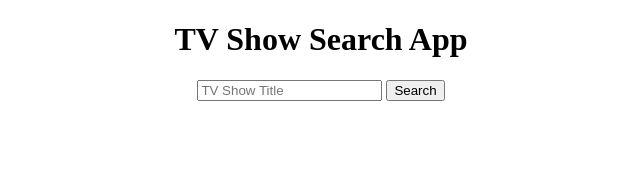
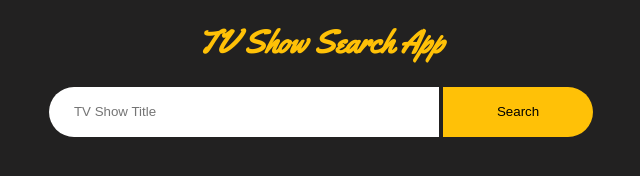
Before and after one commit to jsfinesse/TV-Show-Search-App, a plain HTML site: page index.html in a window 1280 px wide. Shown: the whole page, without its empty margins (319-959 px from the left). Drawn offline with nearby package versions, Linux system fonts and the light colour scheme.

Commit message:
Added styles

```diff
--- a/index.html
+++ b/index.html
@@ -7,7 +7,7 @@
         <title>TV Show Search App</title>
         <script src="https://cdn.jsdelivr.net/npm/axios/dist/axios.min.js"></script>
         <script src="app.js" defer></script>
-        <link rel="stylesheet" href="style.css">
+        <link rel="stylesheet" href="style.css" />
     </head>
     <body>
         <h1>TV Show Search App</h1>
@@ -15,8 +15,6 @@
             <input type="text" placeholder="TV Show Title" name="query" />
             <button>Search</button>
         </form>
-        <div class="shelf">
-
-        </div>
+        <div class="shelf"></div>
     </body>
 </html>
--- a/style.css
+++ b/style.css
@@ -1,5 +1,39 @@
+@import url('https://fonts.googleapis.com/css2?family=Yellowtail&display=swap');
+@import url('https://fonts.googleapis.com/css2?family=Nunito&display=swap');
+
 * {
     text-align: center;
+}
+
+body {
+    background-color: rgb(34, 33, 33);
+}
+
+h1 {
+    font-family: 'Yellowtail', cursive;
+    color: #ffc107;
+}
+
+form {
+    font-family: 'Nunito', sans-serif;
+}
+
+input[type="text"] {
+    background: #fff;
+    width: 340px;
+    height: 50px;
+    border: none;
+    padding: 0 25px;
+    border-radius: 25px 0 0 25px;
+}
+
+button {
+    border-radius: 0 25px 25px 0;
+    width: 150px;
+    height: 50px;
+    border: none;
+    cursor: pointer;
+    background-color: #ffc107;
 }
 
 img {
```
Also changed, not shown: app.js (+16 -16 lines).
